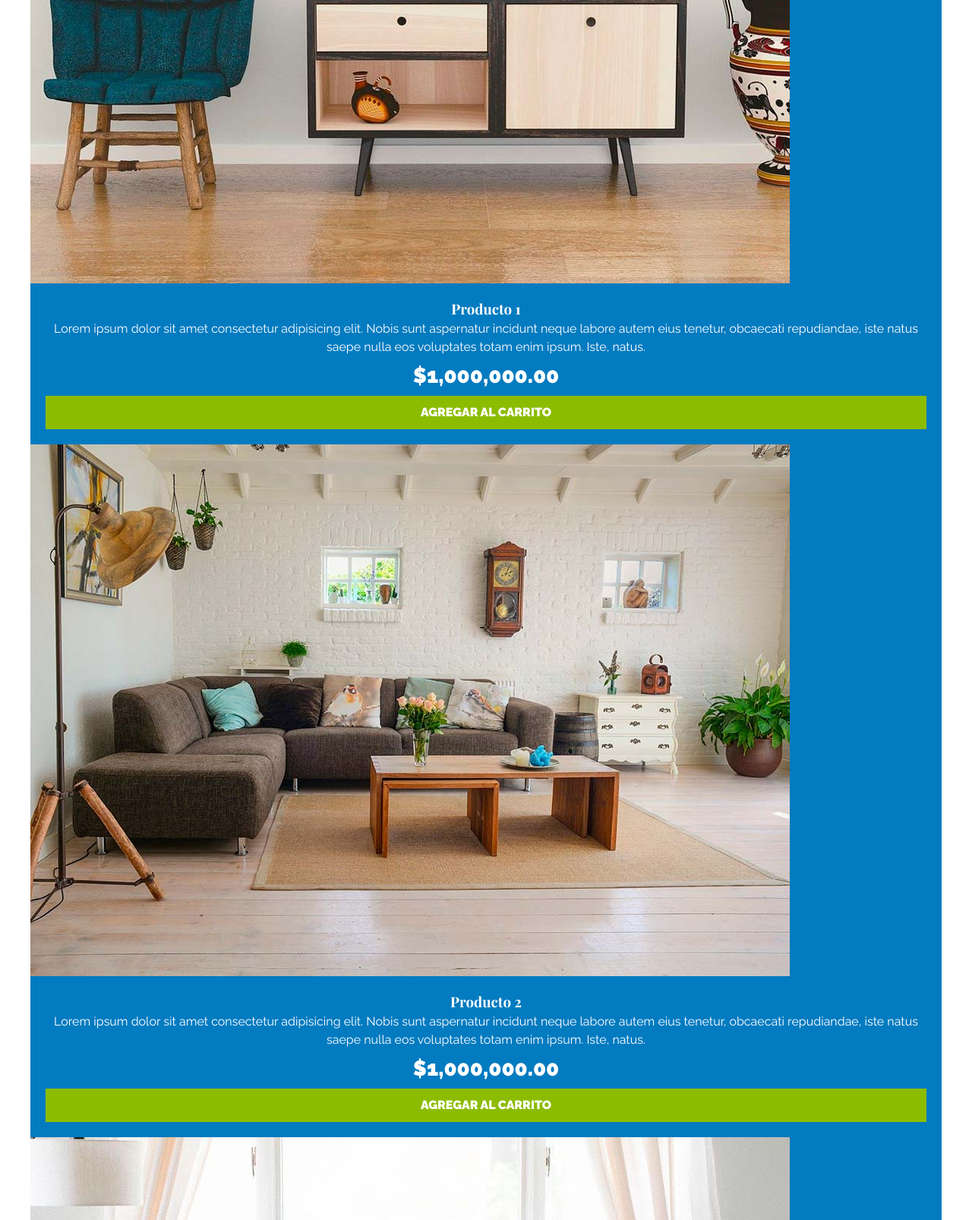
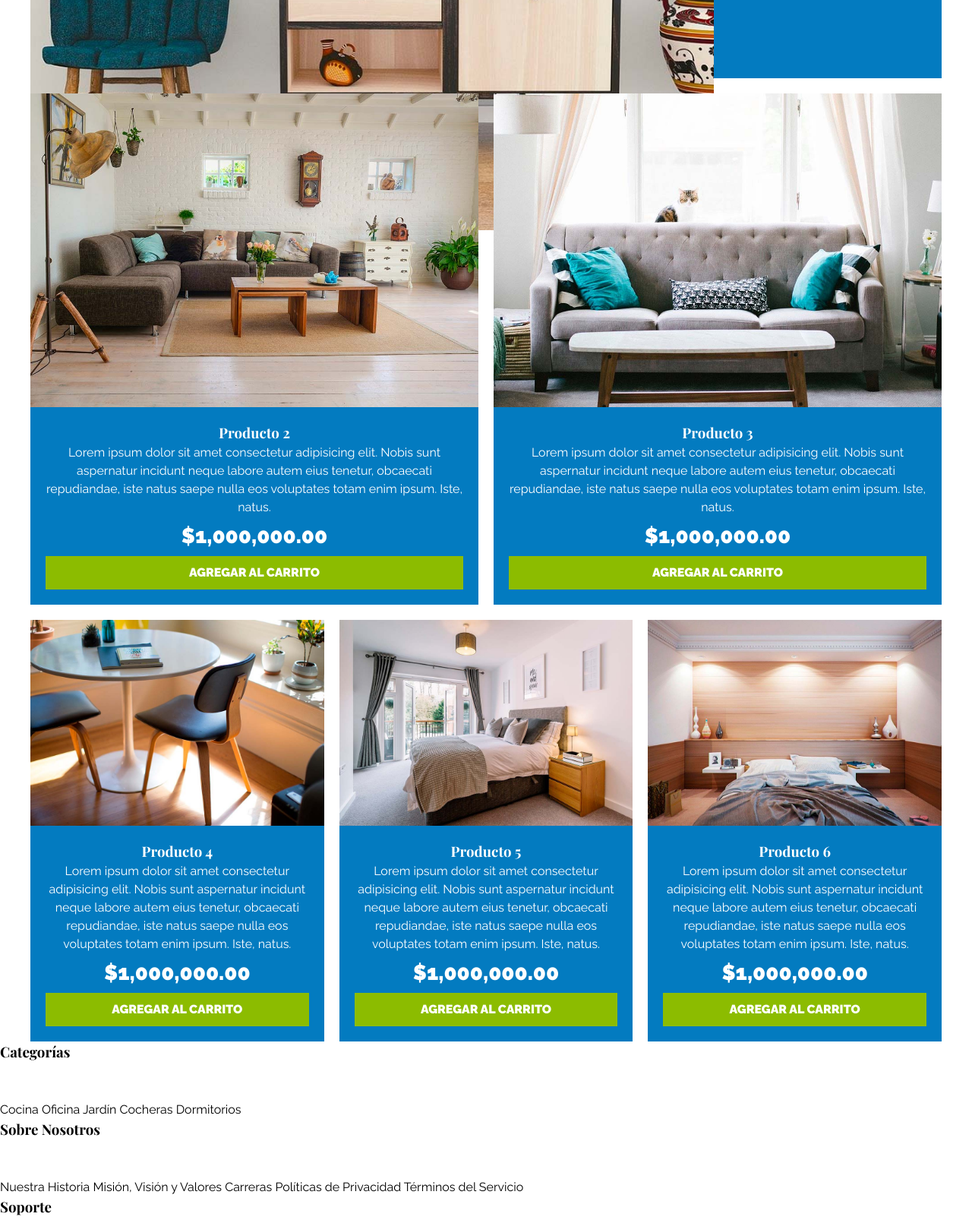
Before and after one commit to Mick28/e-commerce01, a plain HTML site: page index.html in a window 1280 px wide. Shown: the part 2320-3926 px from the top of the page at 76% size. Drawn offline with nearby package versions, Linux system fonts and the light colour scheme.

Commit message:
40 Mostrando Productos en GRID

```diff
--- a/CSS/style.css
+++ b/CSS/style.css
@@ -189,6 +189,39 @@ img {
 .contenido-principal{
     padding-top: 5rem;
 }
+.listado-productos {
+    display: grid;
+    grid-template-columns: repeat(6, 1fr);
+    /* column-gap: 2rem;    // si el espacio entre column como en row es la misma
+    row-gap: 2rem;          // es posible ponerlo en una sola línea para ambos*/
+    gap: 2rem;
+}
+.producto:nth-child(1) {
+    grid-column-start: 1;
+    grid-column-end: 7;
+    display: grid;
+    grid-template-columns: 3fr 1fr;
+}
+.producto:nth-child(1) {
+    height: 43rem;
+    width: 100%;
+    object-fit: cover;
+}
+.producto:nth-child(2) {
+    grid-column: 1 / 4;
+}
+.producto:nth-child(3) {
+    grid-column: 4 / 7;
+}
+.producto:nth-child(4) {
+    grid-column: 1 / 3;
+}
+.producto:nth-child(5) {
+    grid-column: 3 / 5;
+}
+.producto:nth-child(6) {
+    grid-column: 5 / 7;
+}
 .producto {
     background-color: #037bc0;
 }
--- a/index.html
+++ b/index.html
@@ -31,7 +31,6 @@
             <a href="contacto.html">Contacto</a>
         </nav>
     </div>
-
 
 
     <div class="hero"></div>
@@ -89,9 +88,6 @@
                 </div> <!-- Info Producto -->
             </div> <!-- Producto -->
 
-        </div> <!-- Fin de Listado de Productos -->
-
-        <div>
             <div class="producto">
                 <img src="img/producto2.jpg" alt="Imagen Producto">
 
@@ -104,7 +100,6 @@
                 </div> <!-- Info Producto -->
             </div> <!-- Producto -->
 
-            <div>
             <div class="producto">
                 <img src="img/producto3.jpg" alt="Imagen Producto">
 
@@ -117,11 +112,6 @@
                 </div> <!-- Info Producto -->
             </div> <!-- Producto -->
 
-            </div> <!-- Fin de Listado de Productos -->
-
-        </div> <!-- Fin de Listado de Productos -->
-
-        <div>
             <div class="producto">
                 <img src="img/producto4.jpg" alt="Imagen Producto">
 
@@ -134,9 +124,6 @@
                 </div> <!-- Info Producto -->
             </div> <!-- Producto -->
 
-        </div> <!-- Fin de Listado de Productos -->
-
-        <div>
             <div class="producto">
                 <img src="img/producto5.jpg" alt="Imagen Producto">
 
@@ -149,9 +136,6 @@
                 </div> <!-- Info Producto -->
             </div> <!-- Producto -->
 
-        </div> <!-- Fin de Listado de Productos -->
-
-        <div>
             <div class="producto">
                 <img src="img/producto6.jpg" alt="Imagen Producto">
 
@@ -165,7 +149,6 @@
             </div> <!-- Producto -->
 
         </div> <!-- Fin de Listado de Productos -->
-
     </main>
 
     <footer>
```
Lines whose indentation alone changed are shown as unchanged.
